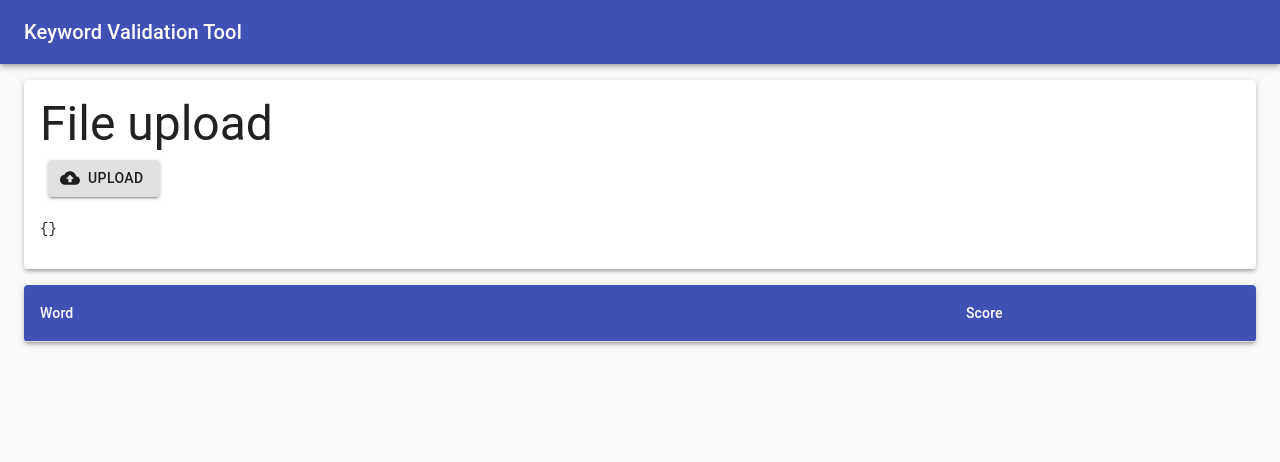
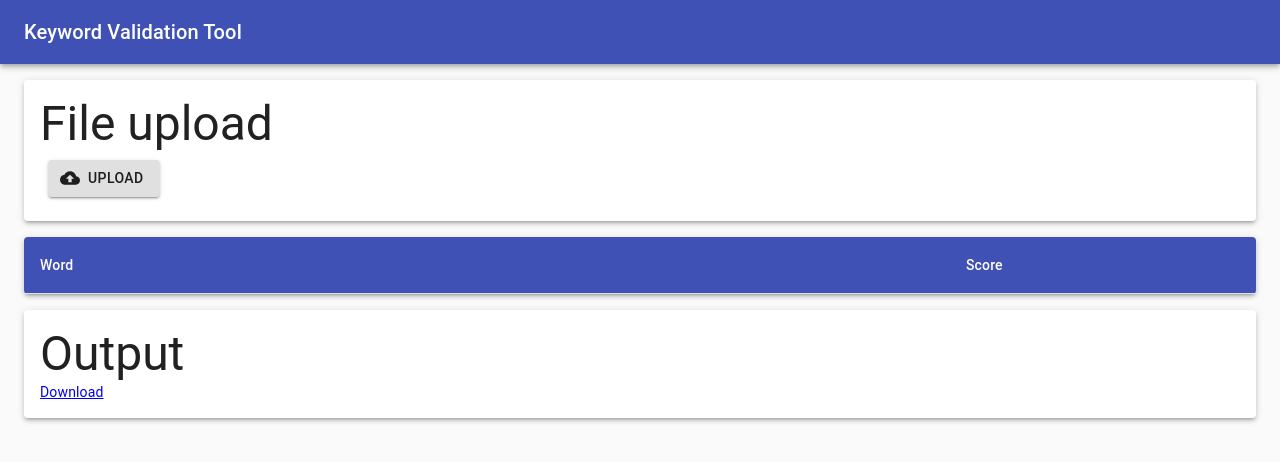
Before and after one commit to paulcacheux/keyword_validation_tool, a React (Create React App) app: page / in a window 1280 px wide. Shown: the top 462 px of the page. Built offline with nearby package versions, Linux system fonts and the light colour scheme.

Commit message:
Better output download

```diff
--- a/src/App.tsx
+++ b/src/App.tsx
@@ -3,6 +3,7 @@ import { AppBar, Toolbar, Typography, Container, CssBaseline } from '@material-u
 import { makeStyles } from '@material-ui/core/styles';
 import { FileUploadBox } from './components/FileUploadBox';
 import { ScoringTable } from './components/ScoringTable';
+import { OutputBox } from './components/OutputBox';
 
 const useStyles = makeStyles(theme => ({
     title: {
@@ -30,6 +31,7 @@ export const App: React.FC = () => {
             <Container fixed className={classes.container}>
                 <FileUploadBox />
                 <ScoringTable />
+                <OutputBox />
             </Container>
         </React.Fragment>
     );
--- a/src/components/FileUploadBox.tsx
+++ b/src/components/FileUploadBox.tsx
@@ -1,8 +1,6 @@
 import React from 'react';
 import { Paper, Typography, makeStyles } from '@material-ui/core';
 import { UploadButton } from './UploadButton';
-import { State } from '../state/types';
-import { useSelector } from 'react-redux';
 
 const useStyles = makeStyles(theme => ({
     root: {
@@ -12,13 +10,11 @@ const useStyles = makeStyles(theme => ({
 
 export const FileUploadBox: React.FC = () => {
     const classes = useStyles();
-    const content = useSelector((state: State) => state.words);
 
     return (
         <Paper elevation={3} className={classes.root}>
             <Typography variant="h3">File upload</Typography>
             <UploadButton />
-            <pre>{JSON.stringify(content)}</pre>
         </Paper>
     );
 };
--- /dev/null
+++ b/src/components/OutputBox.tsx
@@ -0,0 +1,35 @@
+import React from 'react';
+import { useSelector } from 'react-redux';
+import { State } from '../state/types';
+import { Paper, makeStyles, Typography } from '@material-ui/core';
+
+const useStyles = makeStyles(theme => ({
+    root: {
+        padding: theme.spacing(2),
+        marginTop: theme.spacing(2),
+    },
+}));
+
+export const OutputBox: React.FC = () => {
+    const classes = useStyles();
+    const content = useSelector((state: State) => state.words);
+
+    const result: { [word: string]: number } = {};
+    for (const word in content) {
+        const info = content[word];
+        if (info.kept) {
+            result[word] = content[word].score;
+        }
+    }
+
+    const data = 'data:text/plain;charset=utf-8,' + JSON.stringify(result);
+
+    return (
+        <Paper elevation={3} className={classes.root}>
+            <Typography variant="h3">Output</Typography>
+            <a download="output.json" href={data}>
+                Download
+            </a>
+        </Paper>
+    );
+};
```
